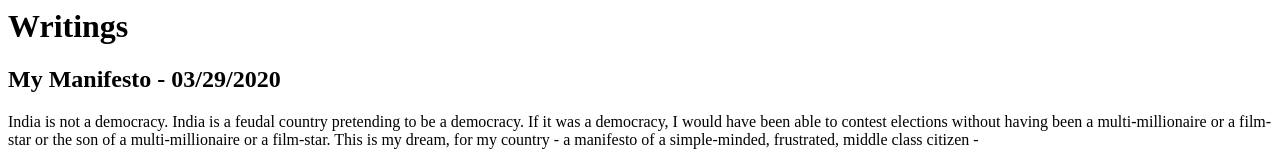
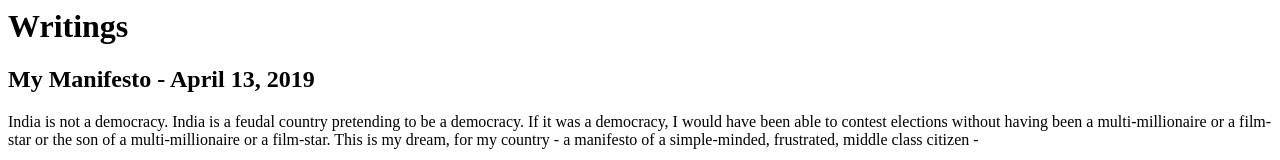
Before and after one commit to parasudhara/parasudhara.github.io, a plain HTML site: page index.html in a window 1280 px wide. Shown: the top 160 px of the page. Drawn offline with Linux system fonts and the light colour scheme.

Commit message:
Update index.html

```diff
--- a/index.html
+++ b/index.html
@@ -2,7 +2,7 @@
   <title>Parasudhara's writings</title>
 </head>
 <h1 id="writings">Writings</h1>
-<h2 id="my-manifesto-03-29-2020">My Manifesto - 03/29/2020</h2>
+<h2 id="my-manifesto-03-29-2020">My Manifesto - April 13, 2019</h2>
 <p>India is not a democracy. India is a feudal country pretending to be a democracy. If it was a democracy, I would have been able to contest elections without having been a multi-millionaire or a film-star or the son of a multi-millionaire or a film-star. This is my dream, for my country - a manifesto of a simple-minded, frustrated, middle class citizen -</p>
 <p>For our future -</p>
 <ol>
```
